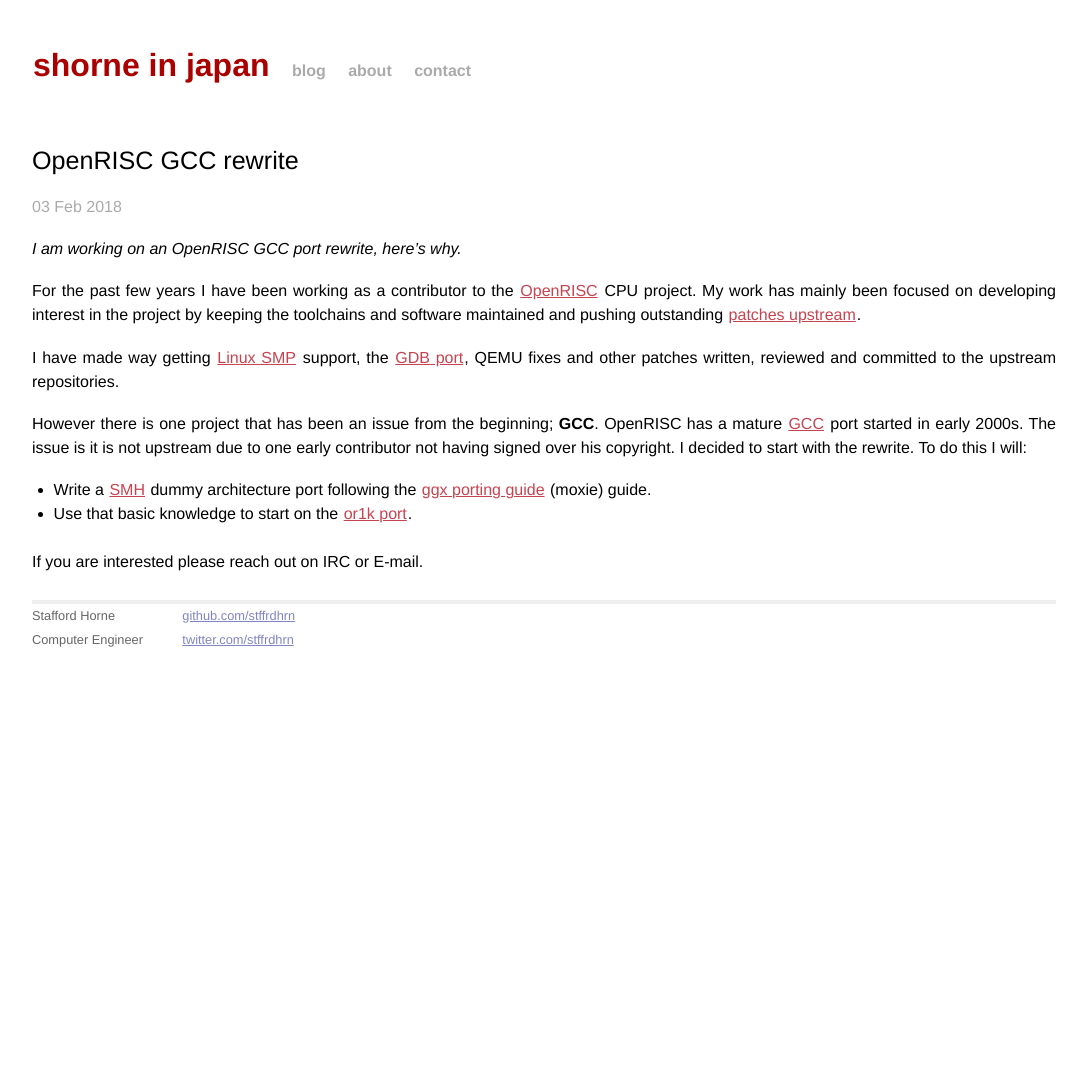
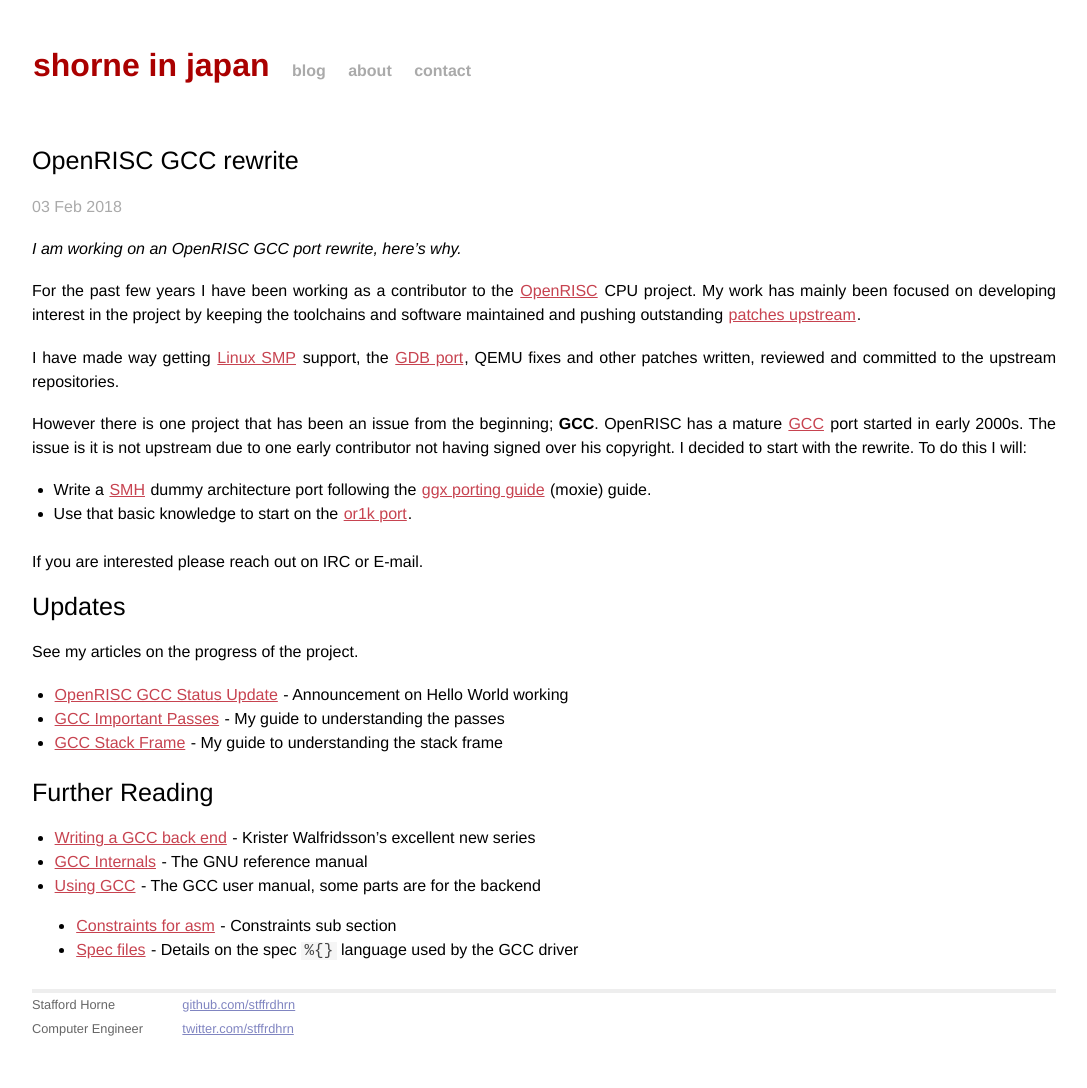
Before and after one commit to stffrdhrn/stffrdhrn.github.io, a Jekyll site: the page built from _posts/2018-02-03-openrisc_gcc_rewrite.md, in a window 1280 px wide. Shown: the whole page, without its empty margins (96-1183 px from the left). Built offline with Jekyll 4.4.1, drawn with Linux system fonts in a browser that asks for light colours; comment, search, counter and statistics services are not loaded; before the commit the page ends 900 px from its top, so only the background shows below that.

Commit message:
or1k gcc: wire things up

```diff
--- a/_posts/2018-02-03-openrisc_gcc_rewrite.md
+++ b/_posts/2018-02-03-openrisc_gcc_rewrite.md
@@ -26,3 +26,19 @@
   - Use that basic knowledge to start on the [or1k port](https://github.com/stffrdhrn/gcc/tree/or1k-port).
 
 If you are interested please reach out on IRC or E-mail.
+
+## Updates
+
+See my articles on the progress of the project.
+
+ - [OpenRISC GCC Status Update]({% post_url 2018-05-16-openrisc_gcc_status_update %}) - Announcement on Hello World working
+ - [GCC Important Passes]({% post_url 2018-06-03-gcc_passes %}) - My guide to understanding the passes
+ - [GCC Stack Frame]({% post_url 2018-06-08-gcc_stack_frames %}) - My guide to understanding the stack frame
+
+## Further Reading
+
+ - [Writing a GCC back end](https://kristerw.blogspot.com/2017/08/writing-gcc-backend_4.html) - Krister Walfridsson’s excellent new series
+ - [GCC Internals](https://gcc.gnu.org/onlinedocs/gccint/) - The GNU reference manual
+ - [Using GCC](https://gcc.gnu.org/onlinedocs/gcc/) - The GCC user manual, some parts are for the backend
+   - [Constraints for asm](https://gcc.gnu.org/onlinedocs/gcc/Constraints.html#Constraints) - Constraints sub section
+   - [Spec files](https://gcc.gnu.org/onlinedocs/gcc/Spec-Files.html#Spec-Files) - Details on the spec `%{}` language used by the GCC driver
```
Also changed, not shown: _posts/2018-05-16-openrisc_gcc_status_update.md (+1 -1 lines), _posts/2018-06-03-gcc_passes.md (+1 -1 lines), _posts/2018-06-08-gcc_stack_frames.md (+1 -1 lines).
